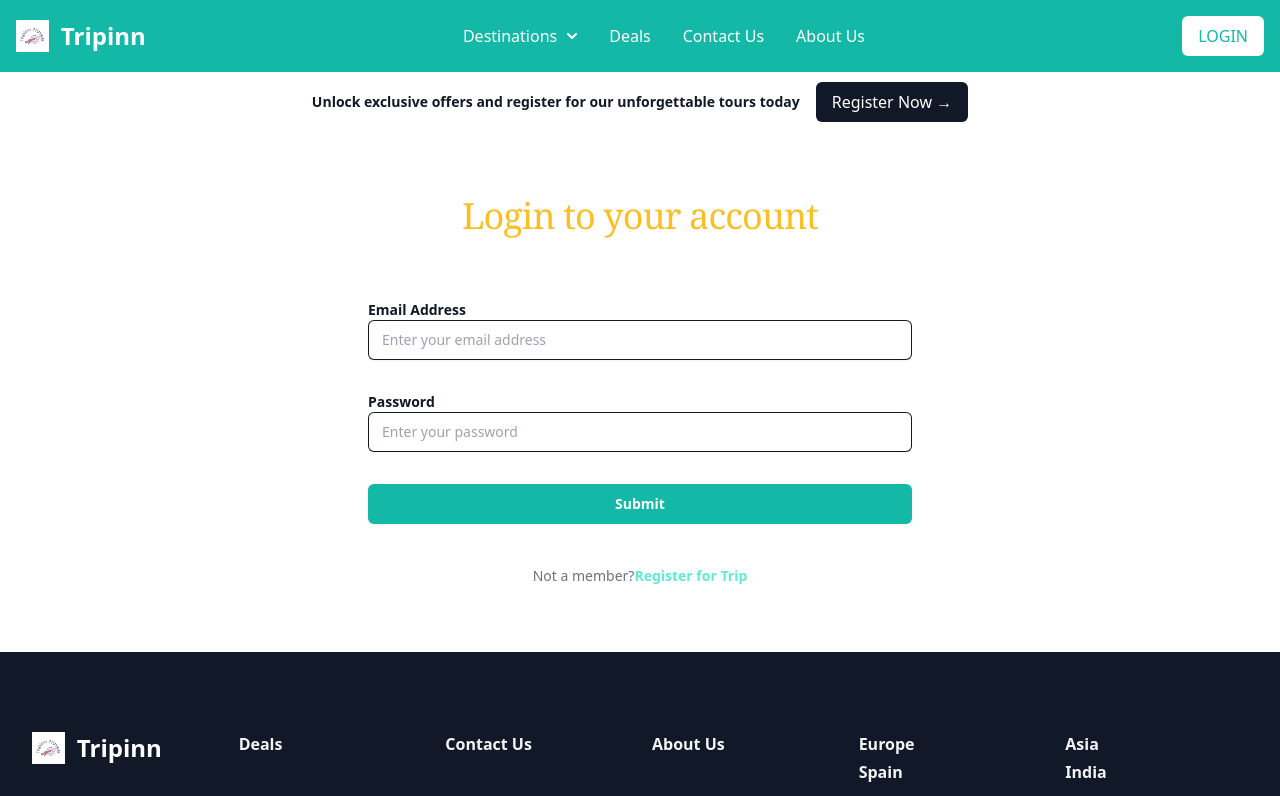
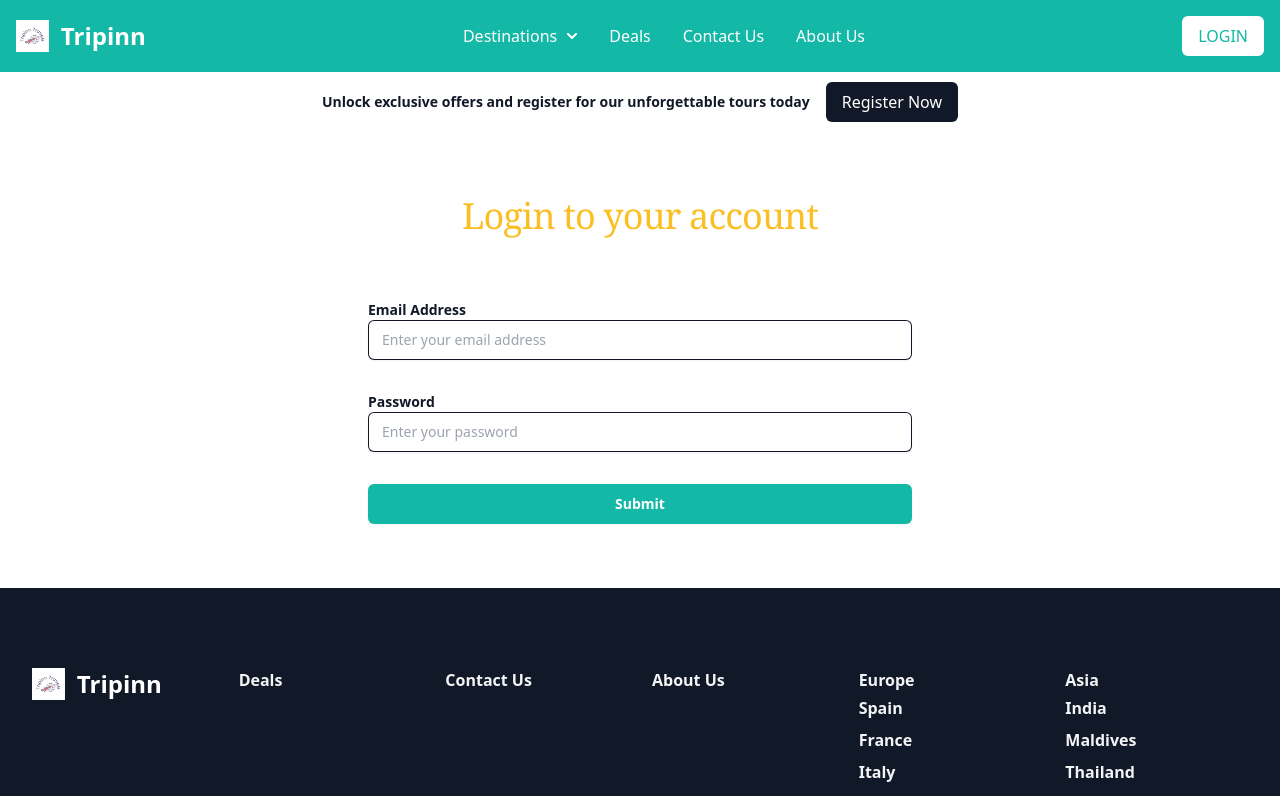
Before and after one commit to Ashwinipuranik30/Final_Project_INFO6150_SP24, a React (Vite) app: page /login in a window 1280 px wide. Shown: the top 796 px of the page. Built offline with nearby package versions, Linux system fonts and the light colour scheme.

Commit message:
added styles

```diff
--- a/src/Components/Banner.jsx
+++ b/src/Components/Banner.jsx
@@ -12,7 +12,7 @@ const Banner = () => {
             <strong className="font-semibold">Unlock exclusive offers and register for our unforgettable tours today</strong>
           </p>
           <Buttons href="/registration" color="text-white bg-gray-900 hover:bg-gray-700">
-            Register Now <span aria-hidden="true">&rarr;</span>
+            Register Now
           </Buttons>
         </div>
         <div className="flex flex-1 justify-end">
--- a/src/Components/dealheroimage.jsx
+++ b/src/Components/dealheroimage.jsx
@@ -10,7 +10,7 @@ const SummerSaleSection = () => {
           <p className="mt-2 my-4 text-sm md:text-lg">For limited time only!</p>
           <p>
           <Buttons href="/registration" color="text-white bg-gray-900 hover:bg-gray-700">
-            Register Now <span aria-hidden="true">&rarr;</span>
+            Register Now
           </Buttons>
           </p>
         </div>
--- a/src/Pages/login.jsx
+++ b/src/Pages/login.jsx
@@ -31,10 +31,7 @@ const Login = () => {
     <div className="mx-auto max-w-2xl p-16">
       <h2 className="text-3xl font-serif tracking-tight text-amber-400 sm:text-4xl text-center">Login to your account</h2>
       <Form fields={fields} onSubmit={handleSubmit} />
-          <p className="mt-10 text-center text-sm text-gray-500">
-            Not a member?
-            <Link to="/Registration" className="font-semibold leading-6 text-teal-300 hover:text-teal-200">Register for Trip</Link>
-          </p>
+
     </div>
   );
 };
--- a/src/Pages/maldives.jsx
+++ b/src/Pages/maldives.jsx
@@ -33,7 +33,7 @@
     },
     {
       title: 'Day 7: Dhanee!',
-      description: 'Pack your bags and head to the airport, to your next destination, home, or maybe another tour with us',
+      description: 'Pack your bags and head to the airport, to your next destination, home, or maybe another tour with us.',
     },
 
   ];
--- a/src/Pages/thailand.jsx
+++ b/src/Pages/thailand.jsx
@@ -27,7 +27,7 @@
     },
     {
       title: 'Day 5: Tropical Paradise in Phuket!',
-      description: 'End your trip in Phuket. And by evening pack your bags and head to the airport, to your next destination',
+      description: 'End your trip in Phuket. And by evening pack your bags and head to the airport, to your next destination.',
     },
   ];
 
```
